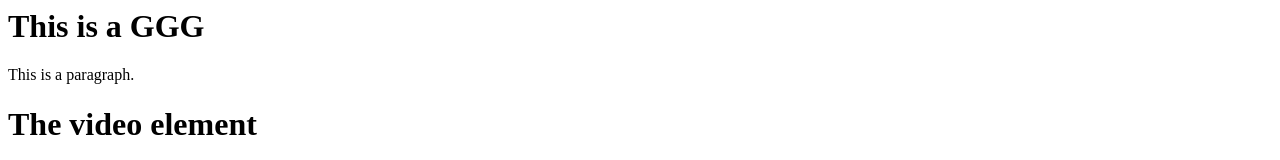
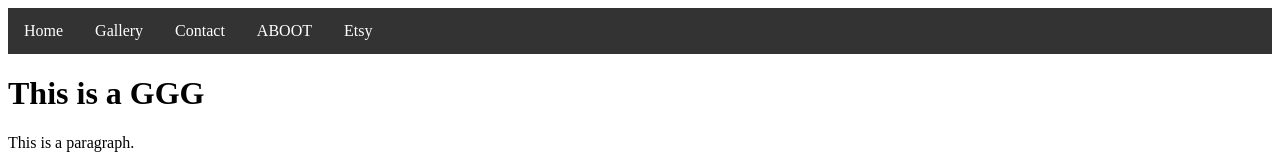
Before and after one commit to jwh99common/fb, a plain HTML site: page index.html in a window 1280 px wide. Shown: the top 160 px of the page. Drawn offline with Linux system fonts and the light colour scheme; grey boxes are pictures that could not be loaded.

Commit message:
Update index.html

```diff
--- a/index.html
+++ b/index.html
@@ -1,6 +1,17 @@
 <html>
 
-    <link rel="import" href="nav.html">
+
+<head>
+<link rel="stylesheet" href="mystyle.css">
+</head>
+
+<ul>
+  <li><a href="default.asp">Home</a></li>
+  <li><a href="gallery.html">Gallery</a></li>
+  <li><a href="contact.html">Contact</a></li>
+  <li><a href="about.html">ABOOT</a></li>
+  <li><a href=https://www.etsy.com/shop/FoodBankArtWork?ref=search_shop_redirect">Etsy</a>
+</ul>
 
 
 <h1>This is a GGG</h1>
```
